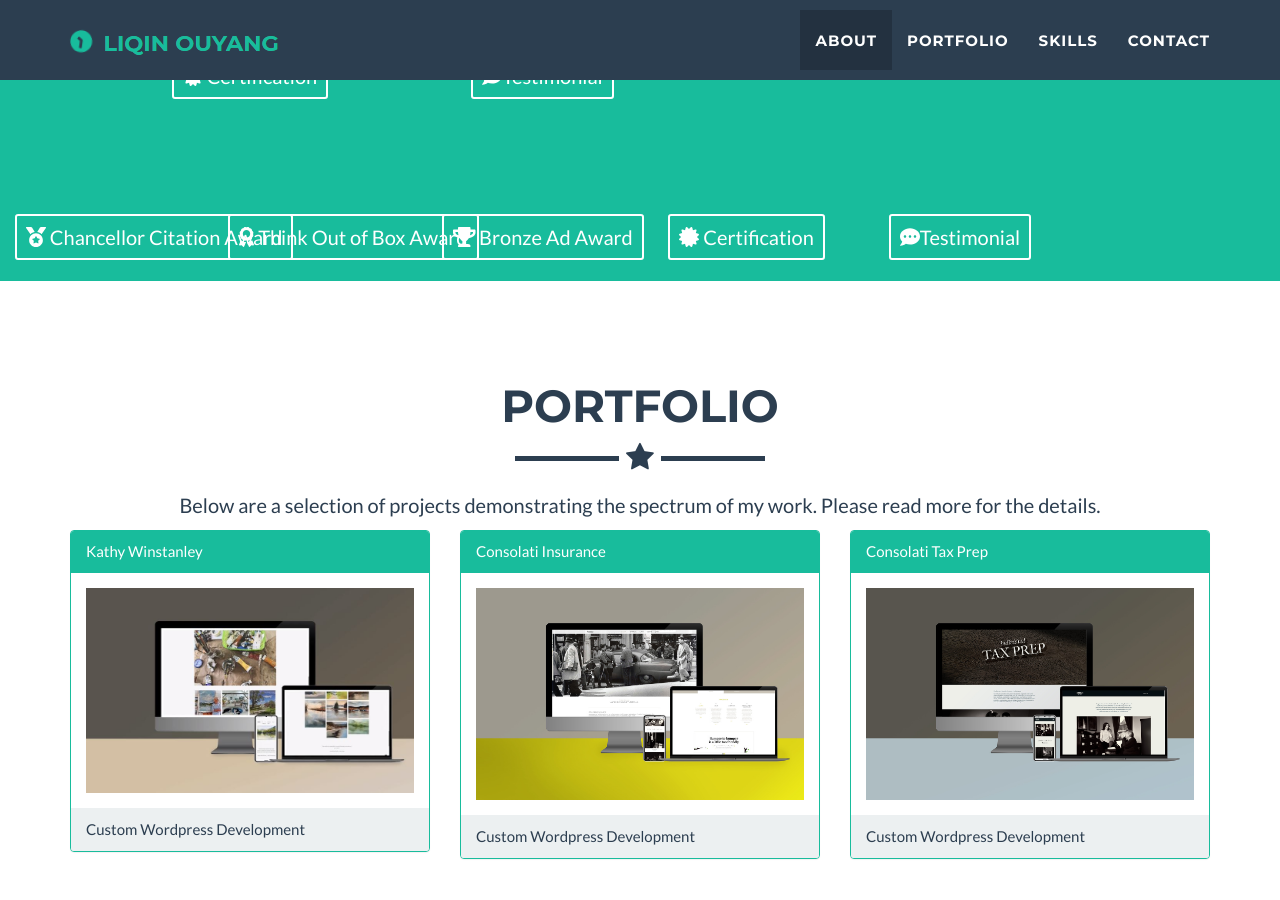
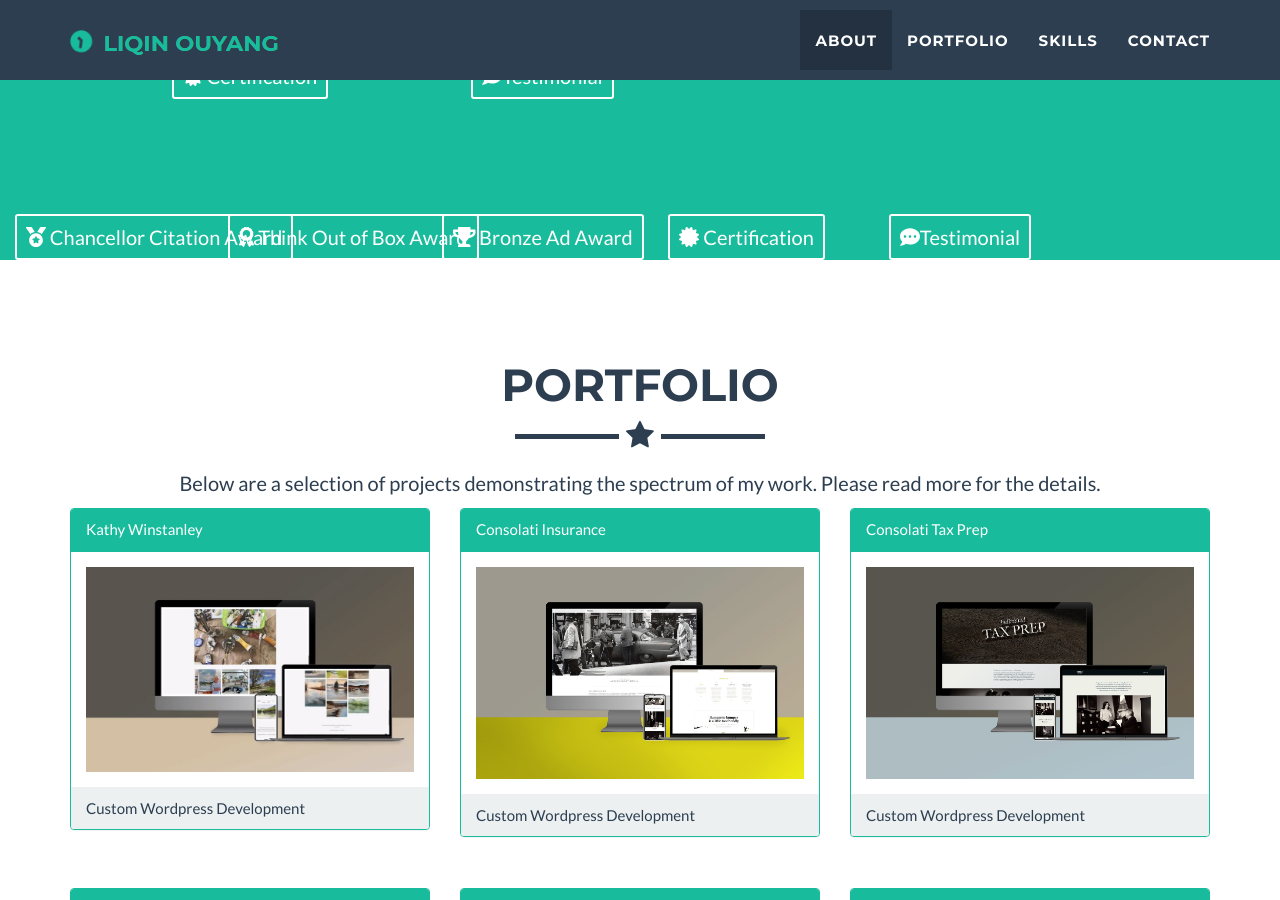
Before and after one commit to hbxtoylq/hbxtoylq.github.io, a Jekyll site: the page built from index.html, in a window 1280 px wide and 900 px high, scrolled down 548 px. Built offline with Jekyll 4.4.1, drawn with Linux system fonts in a browser that asks for light colours; nearby versions of some CDN libraries.

Commit message:
Update header.html

```diff
--- a/_includes/header.html
+++ b/_includes/header.html
@@ -73,5 +73,5 @@
                                  <i class="fas fa-comment-dots"></i>Testimonial</a>
                         </div>
 			  </div>
-                       </div><br>
+                       </div>
     </header>
```
